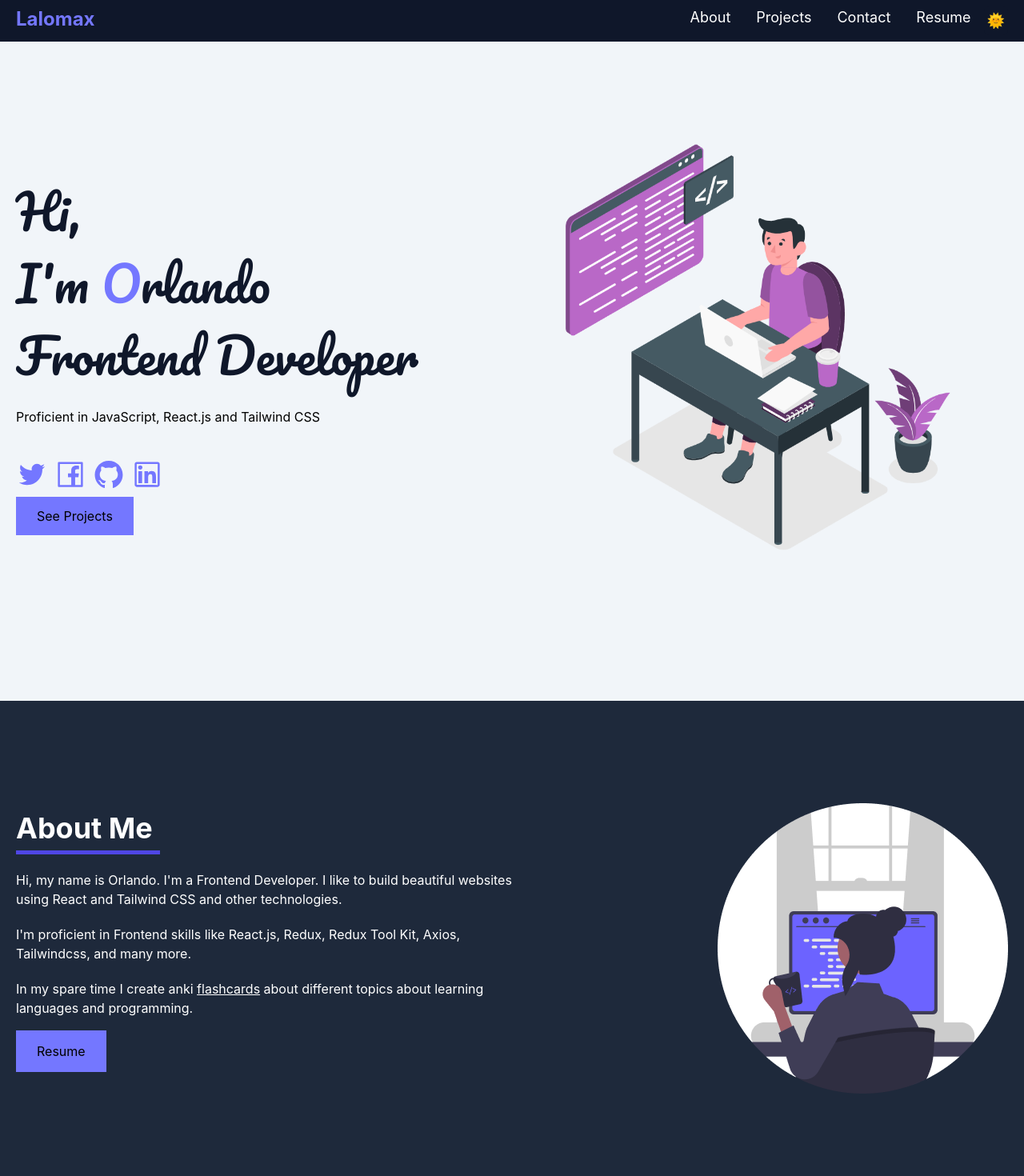
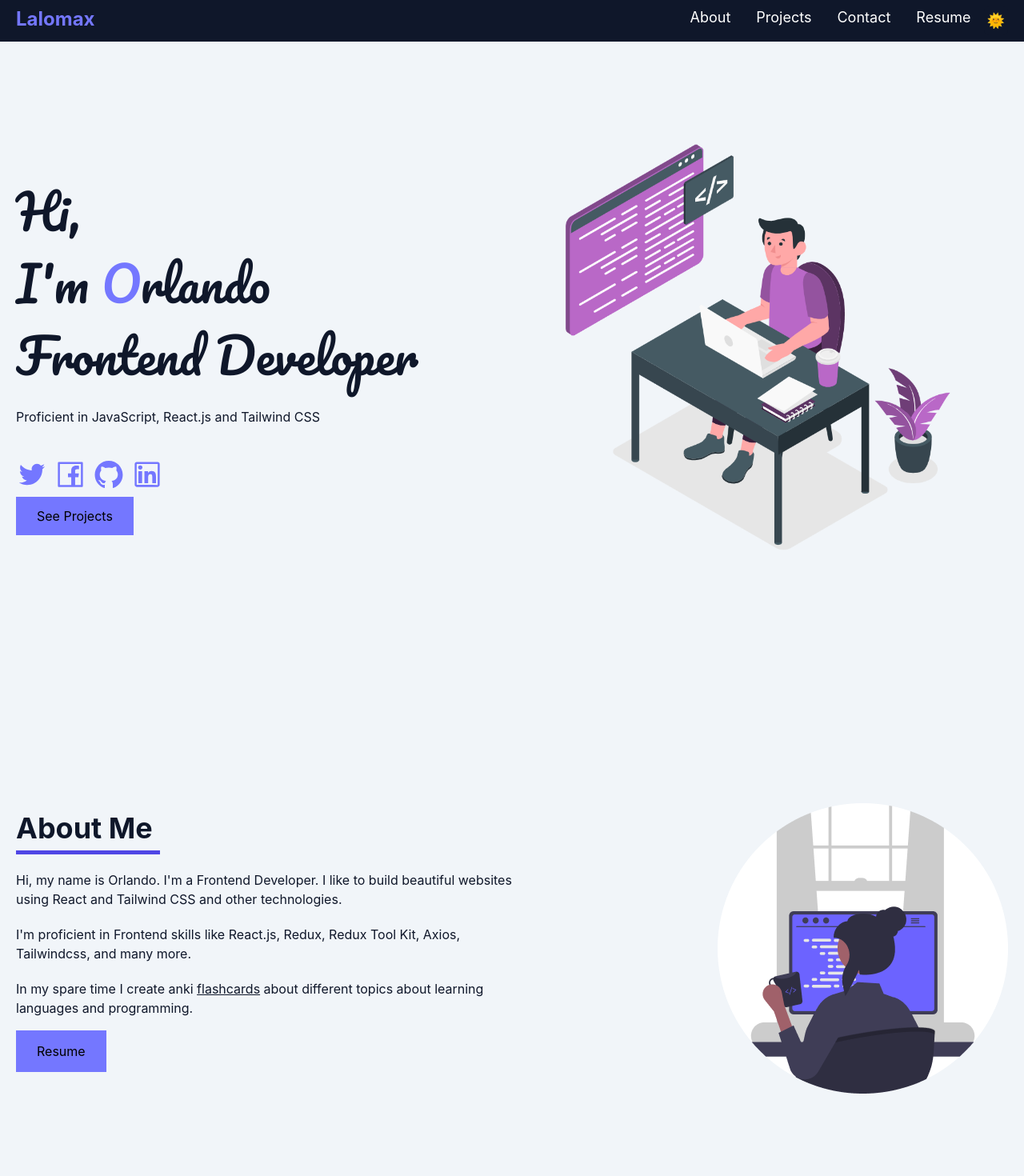
Before and after one commit to lalomax/new-portfolio, a React (Vite) app: page / in a window 1280 px wide. Shown: the top 1470 px of the page at 80% size. Built offline with nearby package versions, Linux system fonts and the light colour scheme.

Commit message:
refactor: dark & light control in app theme

```diff
--- a/src/components/About.tsx
+++ b/src/components/About.tsx
@@ -3,10 +3,10 @@ import AboutImg from "../assets/about-img.png";
 
 const About = () => {
   return (
-    <section className="bg-secondaryDark text-white px-5 py-32" id="about">
-      <div className="container mx-auto grid md:grid-cols-2 items-center justify-center md:justify-between">
-        <div className="about-info">
-          <h2 className="text-4xl font-bold mb-5 border-b-[5px] w-[180px] border-indigo-600 pb-2">
+    <section className="dark:bg-primaryDark bg-primaryLight px-5 py-32 " id="about">
+      <div className="container mx-auto grid md:grid-cols-2 items-center justify-center md:justify-between ">
+        <div className="about-info ">
+          <h2 className="text-4xl  font-bold mb-5 border-b-[5px] w-[180px] border-indigo-600 pb-2">
             About Me
           </h2>
 
--- a/src/components/Hero.tsx
+++ b/src/components/Hero.tsx
@@ -39,12 +39,12 @@ const Hero = () => {
     <section className="dark:bg-primaryDark bg-primaryLight px-5  py-32">
       <div className="container mx-auto grid md:grid-cols-2 items-center justify-center md:justify-between">
         <div className="hero-info pb-5 md:pb-0">
-          <h1 className="font-pacifico text-4xl lg:text-6xl dark:text-white text-primaryDark lg:leading-normal">
+          <h1 className="font-pacifico text-4xl lg:text-6xl lg:leading-normal">
             Hi, <br />I'm <span className="text-accent">O</span>rlando <br />
             Frontend Developer
           </h1>
 
-          <p className="py-5 text-black dark:text-primaryLight">
+          <p className="py-5 ">
             Proficient in JavaScript, React.js and Tailwind CSS
           </p>
 
--- a/src/components/Projects.tsx
+++ b/src/components/Projects.tsx
@@ -52,7 +52,7 @@ const Projects = () => {
   ];
 
   return (
-    <section className="bg-primaryLight dark:bg-primaryDark text-primaryDark dark:text-primaryLight px-5 py-32" id="projects">
+    <section className="bg-primaryLight dark:bg-primaryDark px-5 py-32" id="projects">
       <div className="container mx-auto grid md:grid-cols-2 items-center md:justify-between">
         <div className="about-info mb-5 ">
           <h2 className="text-4xl font-bold mb-5 border-b-[5px] w-[180px] border-indigo-600 pb-2">
--- a/src/pages/Home.tsx
+++ b/src/pages/Home.tsx
@@ -6,13 +6,13 @@ import Contact from "../components/Contact";
 
 const Home = () => {
   return (
-    <>
+    <div className="dark:text-white text-primaryDark">
       <Hero />
       <About />
       <Projects />
 
       <Contact />
-    </>
+    </div>
   );
 };
 
```
